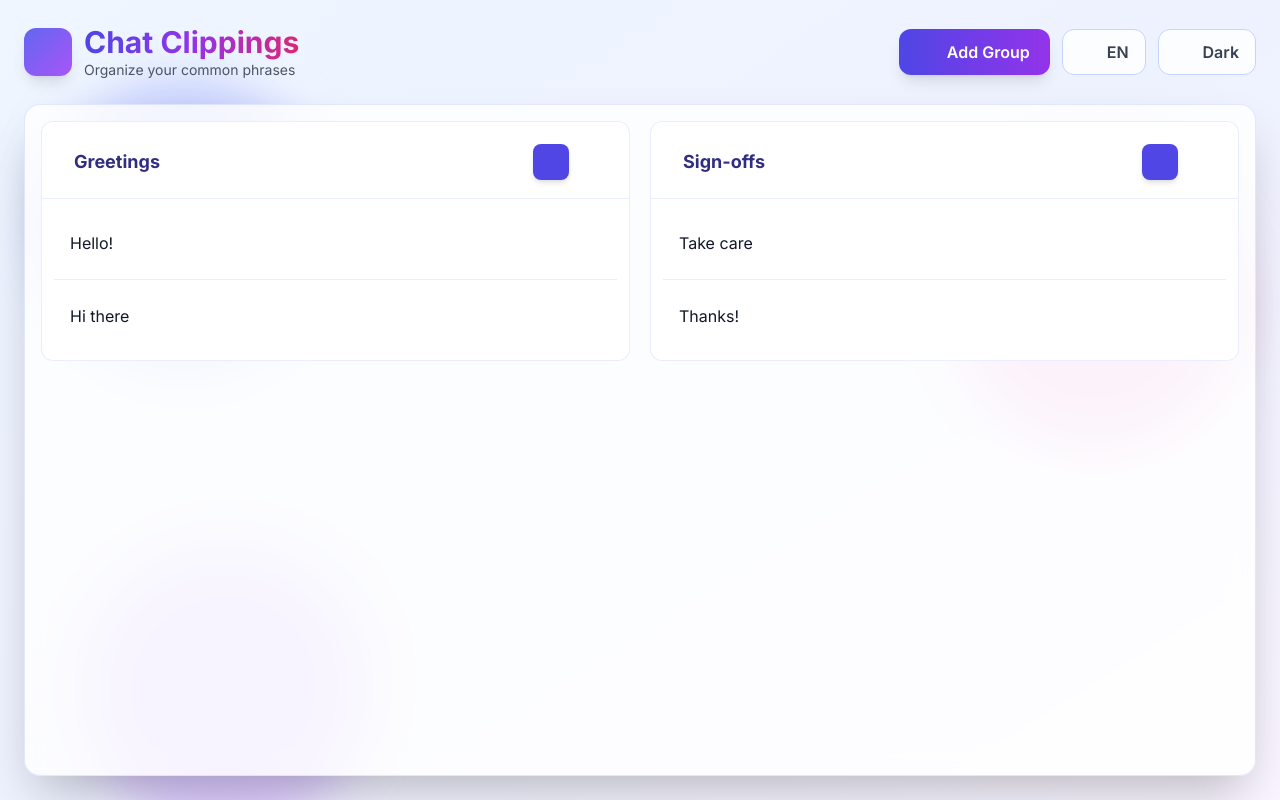
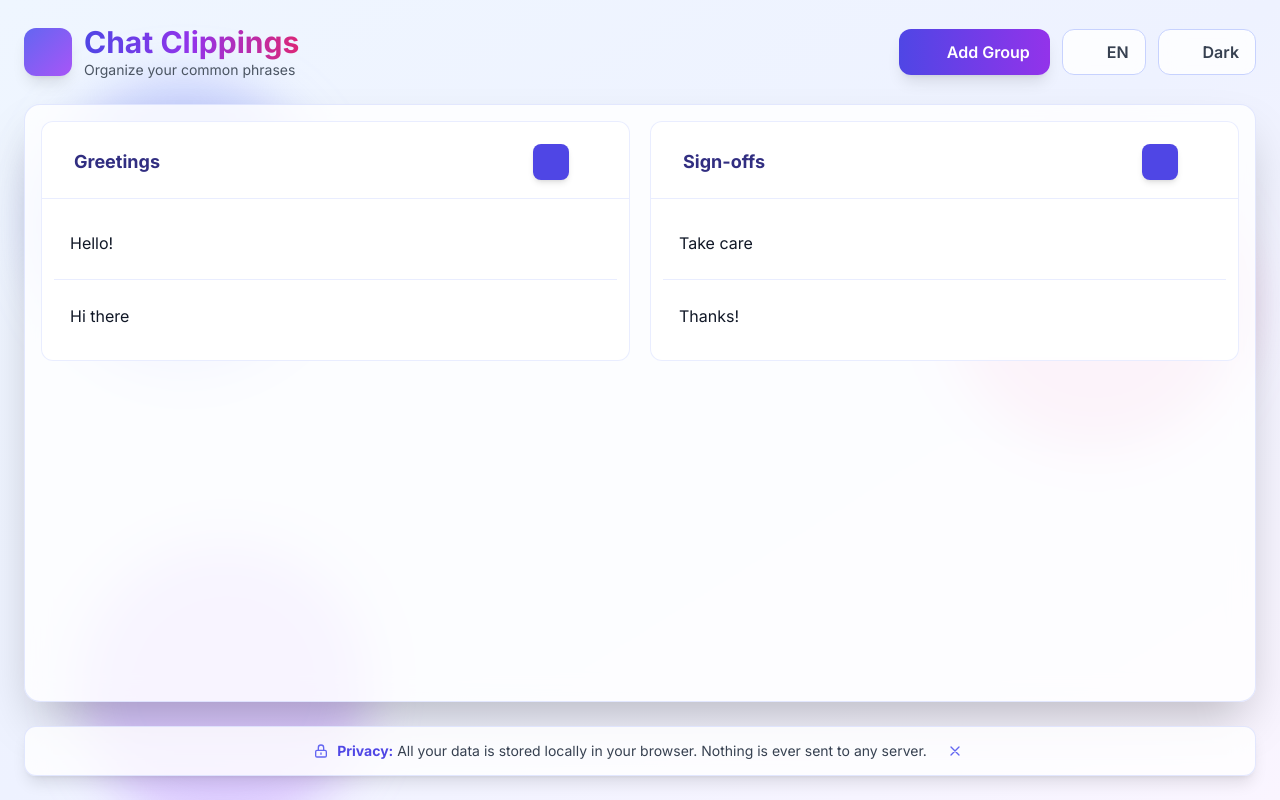
Before and after one commit to esaiaswestberg/chat-clippings, a React (Vite) app: page / in a window 1280 px wide. Built offline with nearby package versions, Linux system fonts and the light colour scheme; some icons are missing.

Commit message:
feat: add privacy footer with local storage persistence and toggle functionality

```diff
--- a/src/App.jsx
+++ b/src/App.jsx
@@ -1,7 +1,7 @@
 import { useEffect, useState } from 'react'
 import { translations } from './constants/translations'
 import { defaultData } from './constants/defaultData'
-import { loadData, saveData, loadTheme, saveTheme, loadLanguage, saveLanguage } from './services/storage'
+import { loadData, saveData, loadTheme, saveTheme, loadLanguage, saveLanguage, loadPrivacyFooter, savePrivacyFooter } from './services/storage'
 import { uid } from './utils/uid'
 import Header from './components/Header/Header'
 import BackgroundAnimation from './components/BackgroundAnimation/BackgroundAnimation'
@@ -17,6 +17,7 @@ export default function App() {
   const [language, setLanguage] = useState(() => loadLanguage())
   const [confirmDialog, setConfirmDialog] = useState(null) // { message, onConfirm }
   const [addGroupDialogOpen, setAddGroupDialogOpen] = useState(false)
+  const [isPrivacyFooterVisible, setIsPrivacyFooterVisible] = useState(() => loadPrivacyFooter())
 
   const t = translations[language] || translations.en
 
@@ -32,8 +33,16 @@ export default function App() {
     saveLanguage(language)
   }, [language])
 
+  useEffect(() => {
+    savePrivacyFooter(isPrivacyFooterVisible)
+  }, [isPrivacyFooterVisible])
+
   function toggleTheme() {
     setIsDark(prev => !prev)
+  }
+
+  function togglePrivacyFooter() {
+    setIsPrivacyFooterVisible(prev => !prev)
   }
 
   function addGroup(name) {
@@ -120,6 +129,49 @@ export default function App() {
             </div>
           </div>
         </section>
+
+        {isPrivacyFooterVisible ? (
+          <footer className={`relative z-10 rounded-xl px-4 py-3 ${isDark ? 'glass border border-purple-500/20' : 'glass-light border border-indigo-200/50'} shadow-lg animate-slide-in`} style={{ animationDelay: '0.2s' }}>
+            <div className="flex items-center justify-center gap-2 text-sm">
+              <svg
+                className={`w-4 h-4 ${isDark ? 'text-purple-400' : 'text-indigo-500'}`}
+                fill="none"
+                stroke="currentColor"
+                viewBox="0 0 24 24"
+              >
+                <path strokeLinecap="round" strokeLinejoin="round" strokeWidth={2} d="M12 15v2m-6 4h12a2 2 0 002-2v-6a2 2 0 00-2-2H6a2 2 0 00-2 2v6a2 2 0 002 2zm10-10V7a4 4 0 00-8 0v4h8z" />
+              </svg>
+              <span className={`${isDark ? 'text-gray-300' : 'text-gray-700'}`}>
+                <strong className={`${isDark ? 'text-purple-300' : 'text-indigo-600'}`}>Privacy:</strong> All your data is stored locally in your browser. Nothing is ever sent to any server.
+              </span>
+              <button
+                onClick={togglePrivacyFooter}
+                className={`ml-2 p-1 rounded-lg transition-all hover:scale-110 ${isDark ? 'hover:bg-purple-500/20 text-purple-300' : 'hover:bg-indigo-100 text-indigo-500'}`}
+                title="Hide privacy notice"
+              >
+                <svg className="w-4 h-4" fill="none" stroke="currentColor" viewBox="0 0 24 24">
+                  <path strokeLinecap="round" strokeLinejoin="round" strokeWidth={2} d="M6 18L18 6M6 6l12 12" />
+                </svg>
+              </button>
+            </div>
+          </footer>
+        ) : (
+          <button
+            onClick={togglePrivacyFooter}
+            className={`fixed bottom-4 right-4 z-20 p-3 rounded-full ${isDark ? 'glass border border-purple-500/20' : 'glass-light border border-indigo-200/50'} shadow-lg transition-all hover:scale-110 animate-slide-in`}
+            title="Show privacy notice"
+            style={{ animationDelay: '0.2s' }}
+          >
+            <svg
+              className={`w-5 h-5 ${isDark ? 'text-purple-400' : 'text-indigo-500'}`}
+              fill="none"
+              stroke="currentColor"
+              viewBox="0 0 24 24"
+            >
+              <path strokeLinecap="round" strokeLinejoin="round" strokeWidth={2} d="M12 15v2m-6 4h12a2 2 0 002-2v-6a2 2 0 00-2-2H6a2 2 0 00-2 2v6a2 2 0 002 2zm10-10V7a4 4 0 00-8 0v4h8z" />
+            </svg>
+          </button>
+        )}
       </main>
 
       <AddPhraseDialog
--- a/src/constants/storage.js
+++ b/src/constants/storage.js
@@ -1,3 +1,4 @@
 export const STORAGE_KEY = 'chat-clippings-data-v1'
 export const THEME_KEY = 'chat-clippings-theme'
 export const LANGUAGE_KEY = 'chat-clippings-language'
+export const PRIVACY_FOOTER_KEY = 'chat-clippings-privacy-footer'
--- a/src/services/storage.js
+++ b/src/services/storage.js
@@ -1,4 +1,4 @@
-import { STORAGE_KEY, THEME_KEY, LANGUAGE_KEY } from '../constants/storage'
+import { STORAGE_KEY, THEME_KEY, LANGUAGE_KEY, PRIVACY_FOOTER_KEY } from '../constants/storage'
 
 export function loadData() {
   try {
@@ -29,3 +29,12 @@ export function loadLanguage() {
 export function saveLanguage(lang) {
   localStorage.setItem(LANGUAGE_KEY, lang)
 }
+
+export function loadPrivacyFooter() {
+  const value = localStorage.getItem(PRIVACY_FOOTER_KEY)
+  return value === null ? true : value === 'true'
+}
+
+export function savePrivacyFooter(isVisible) {
+  localStorage.setItem(PRIVACY_FOOTER_KEY, isVisible ? 'true' : 'false')
+}
```
